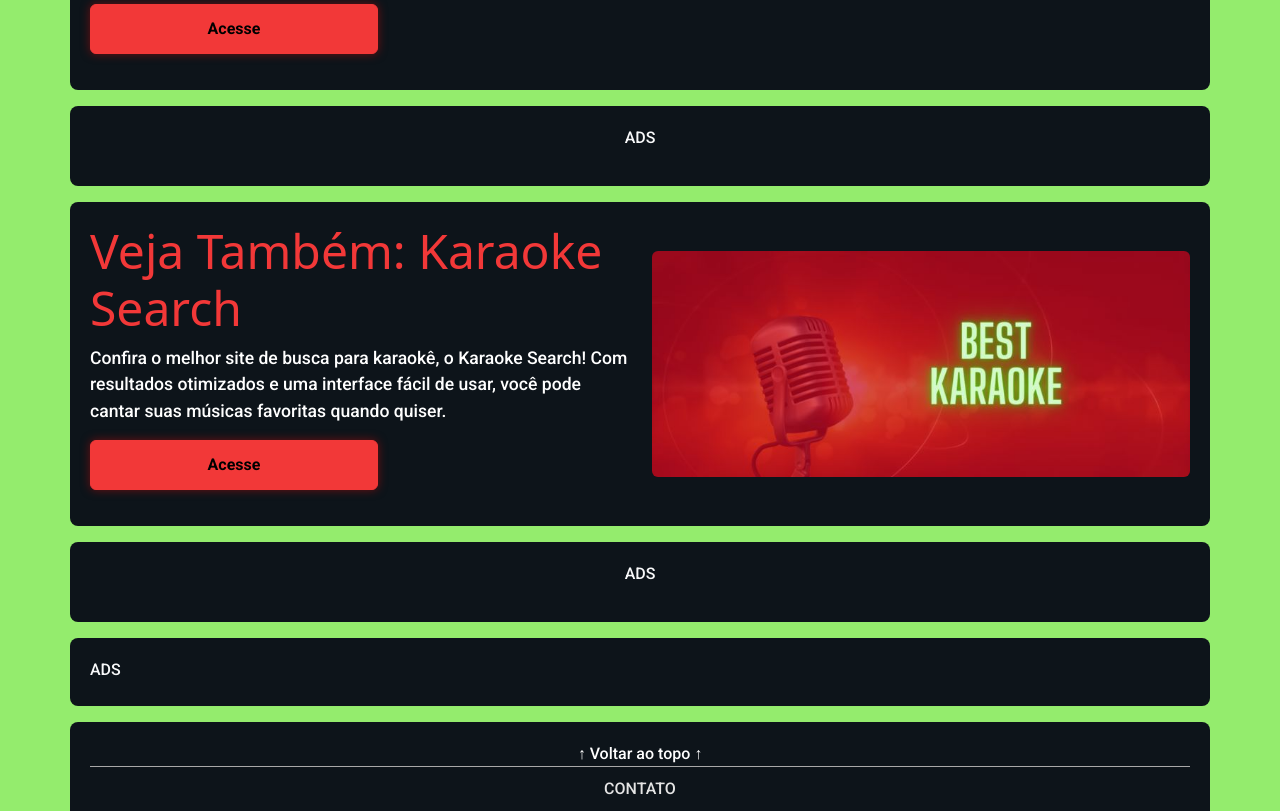
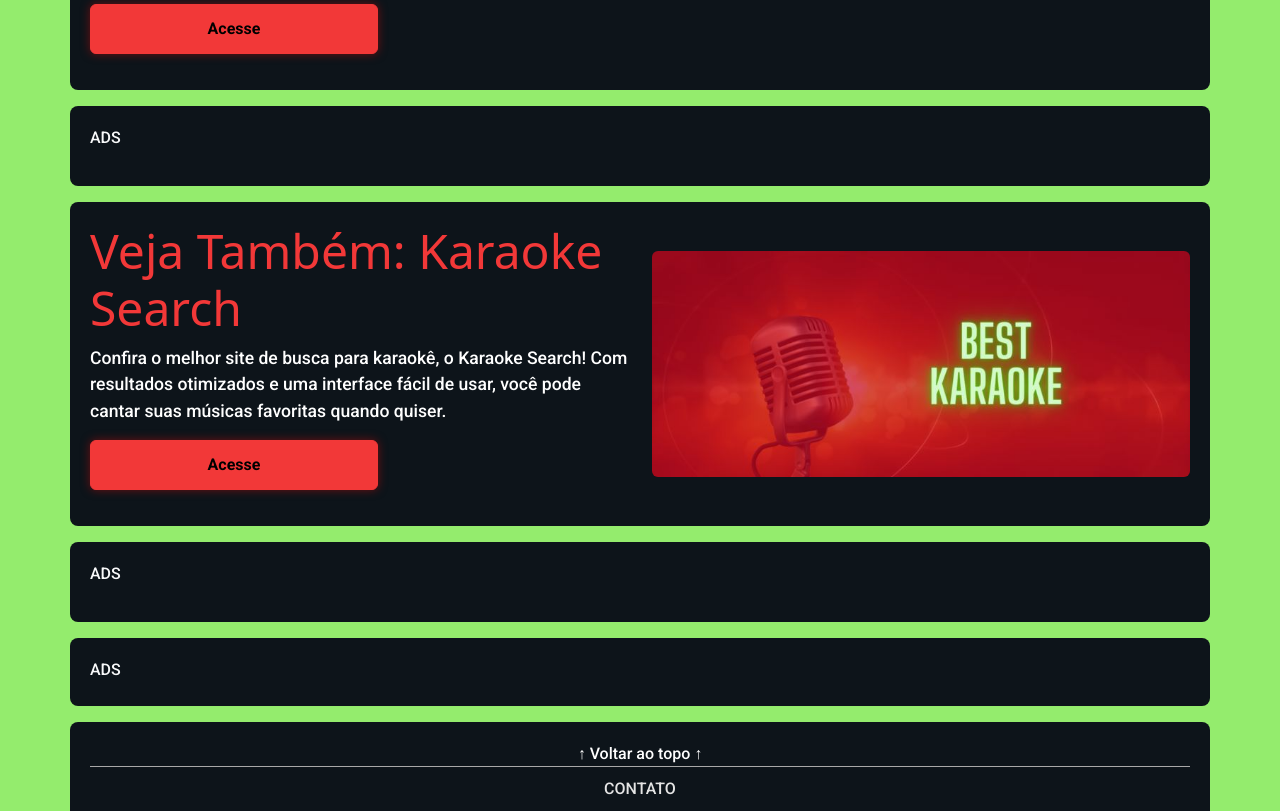
Before and after one commit to Biasiolo/new-snake-game, a website built with Parcel: page src/index.html in a window 1280 px wide. Shown: the part 2112-2923 px from the top of the page. Built offline with nearby package versions, Linux system fonts and the light colour scheme; a web font is replaced by a local one.

Commit message:
ajuste paginas

```diff
--- a/src/index.html
+++ b/src/index.html
@@ -167,7 +167,7 @@
         </div>
     </main>
 
-    <div class="container2 d-flex justify-content-center align-items-center mt-2">
+    <div class="container2 d-flex justify-content-center mt-2">
         <a href="https://beta.publishers.adsterra.com/referral/wjfZeQkHAw" target="_blank"><img
                 class="mb-1 img-fluid rounded" alt="banner"
                 src="https://landings-cdn.adsterratech.com/referralBanners/png/468%20x%2060%20px.png" /></a>
@@ -197,7 +197,7 @@
     </section>
     <script async src="https://pagead2.googlesyndication.com/pagead/js/adsbygoogle.js?client=ca-pub-7372398616095421"
         crossorigin="anonymous"></script>
-    <div class="container justify-content-center align-items-center">
+    <div class="container justify-content-center">
         <p class="text-light">ADS</p>
         <!-- teste2 -->
         <ins class="adsbygoogle" style="display:block" data-ad-client="ca-pub-7372398616095421"
@@ -227,7 +227,7 @@
             </div>
         </div>
     </section>
-    <div class="container justify-content-center align-items-center">
+    <div class="container justify-content-center">
         <p class="text-light">ADS</p>
         <script async
             src="https://pagead2.googlesyndication.com/pagead/js/adsbygoogle.js?client=ca-pub-7372398616095421"
```
